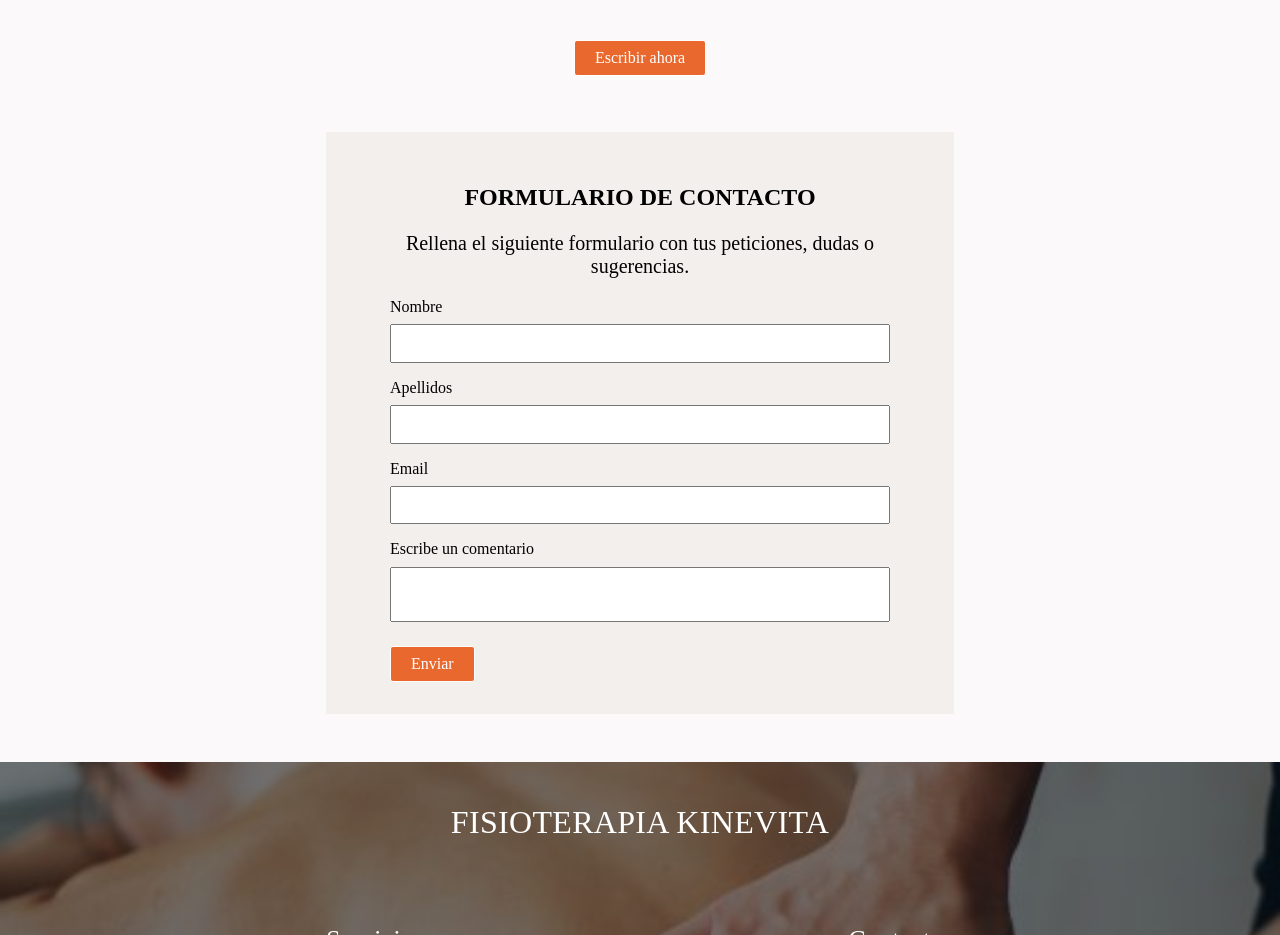
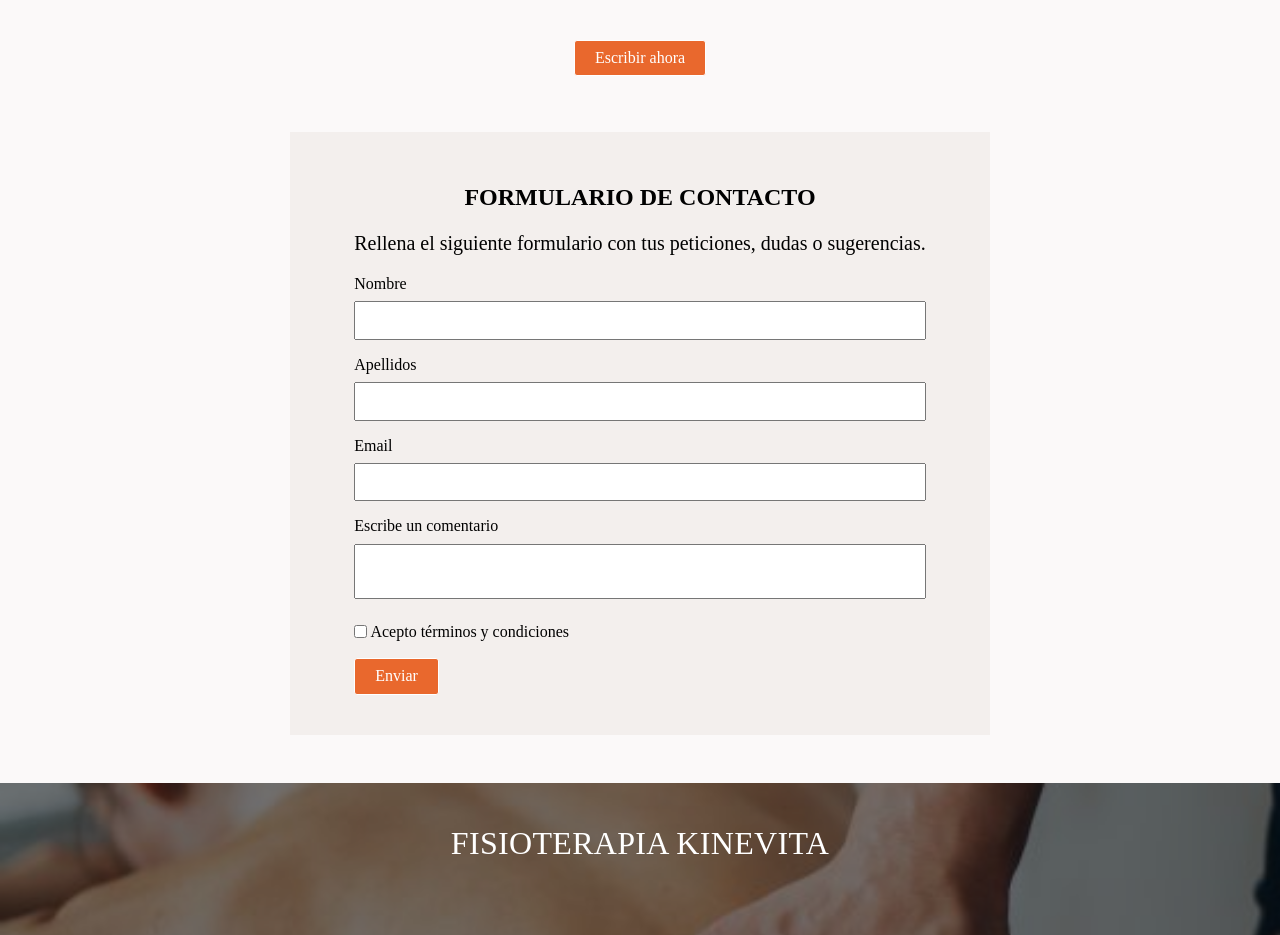
Before and after one commit to EvaGonz84/Kinevita-React, a React (Vite) app: page /contacto in a window 1280 px wide. Shown: the part 280-1215 px from the top of the page. Built offline with nearby package versions, Linux system fonts and the light colour scheme.

Commit message:
update contact page

```diff
--- a/src/pages/Contact.jsx
+++ b/src/pages/Contact.jsx
@@ -26,13 +26,18 @@ const Container = styled.section`
 `;
 
 const FormContainer = styled.div`
-  width: 500px;
+  max-width: 80%;
   margin: 2rem auto;
   padding: 2rem 4rem;
   background-color: #f3efed;
+  box-sizing: border-box;
 
   p {
     text-align: center;
+  }
+
+  @media screen and (max-width: 968px) {
+    max-width: 95%;
   }
 `;
 
@@ -71,17 +76,24 @@ const TextArea = styled.textarea`
 `;
 
 const StyledDiv = styled.div`
-margin-top:0.5rem;
-@media screen and (max-width: 968px) {
+  margin: 0.5rem 0;
+  display:flex;
+  @media screen and (max-width: 968px) {
     text-align: start;
   }
 `;
 
-const ContactButton = styled(StyledButton)`
-margin: 0;
+const StyledInputDiv = styled.div`
+padding-top:0.1rem;
 `;
 
+const ContactButton = styled(StyledButton)`
+  margin: 0;
+`;
 
+const StyledSpan = styled.span`
+  margin-left: 0.2rem;
+`;
 
 const Contact = () => {
   const [formData, setFormData] = useState({
@@ -117,7 +129,10 @@ const Contact = () => {
       {/* form */}
       <FormContainer>
         <FormTitle>formulario de contacto</FormTitle>
-        <p>Rellena el siguiente formulario con tus peticiones, dudas o sugerencias.</p>
+        <p>
+          Rellena el siguiente formulario con tus peticiones, dudas o
+          sugerencias.
+        </p>
         <Form onSubmit={handleSubmit}>
           <FormGroup>
             <InputLabel htmlFor="firstName">Nombre</InputLabel>
@@ -162,8 +177,22 @@ const Contact = () => {
               required
             />
           </FormGroup>
+
           <StyledDiv>
-          <ContactButton color="#e9682d"  borderhover="1px solid black" type="submit">Enviar</ContactButton>
+            <StyledInputDiv>
+              <input type="checkbox" />
+            </StyledInputDiv>
+            <StyledSpan>Acepto términos y condiciones</StyledSpan>
+          </StyledDiv>
+
+          <StyledDiv>
+            <ContactButton
+              color="#e9682d"
+              borderhover="1px solid black"
+              type="submit"
+            >
+              Enviar
+            </ContactButton>
           </StyledDiv>
         </Form>
       </FormContainer>
```
